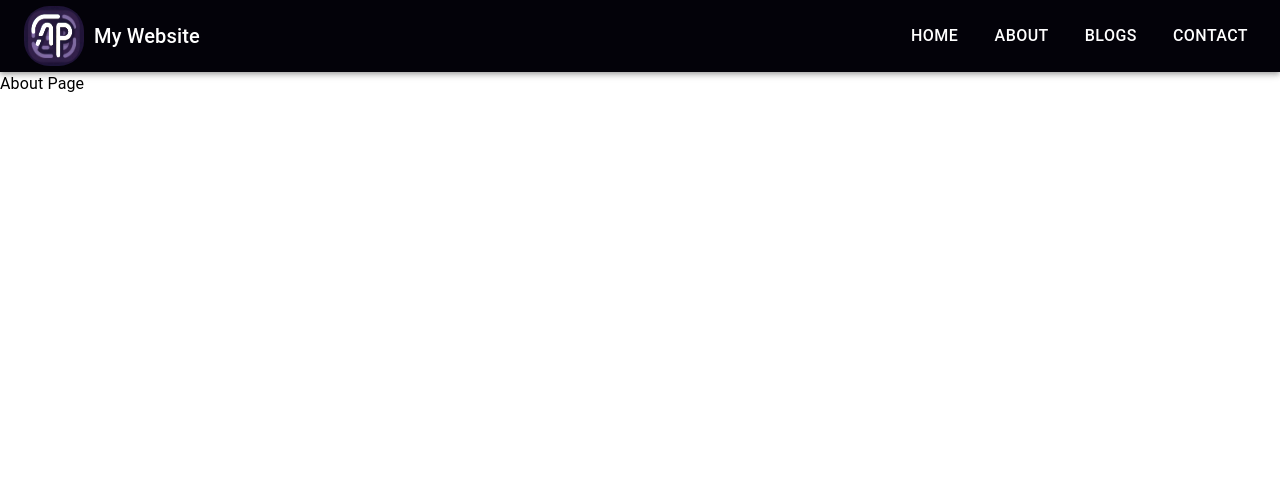
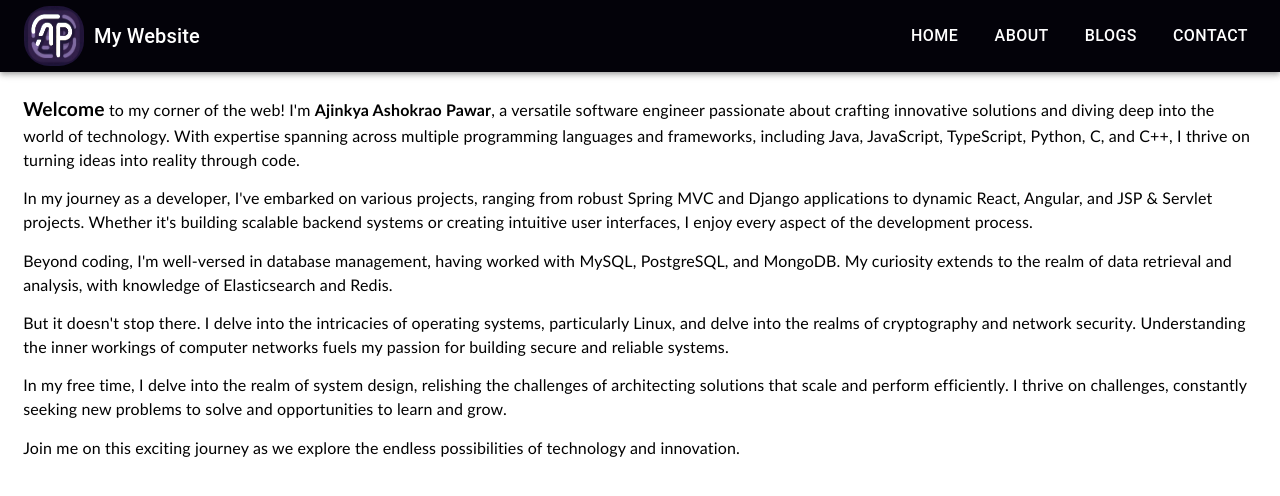
Before and after one commit to AjinkyaAPawar/AjinkyaPawarDevSite, a React (Create React App) app in the folder webapp-code/: page /about in a window 1280 px wide. Shown: the top 496 px of the page. Built offline with nearby package versions, Linux system fonts and the light colour scheme.

Commit message:
About section

```diff
--- /dev/null
+++ b/webapp-code/src/components/About/About.css
@@ -0,0 +1,10 @@
+/* About Section CSS */
+.about-section{
+    padding: 1.0rem !important;
+}
+
+.about-description{
+    font-family: 'Gill Sans', 'Gill Sans MT', Calibri, 'Trebuchet MS', sans-serif !important;
+    font-size: large;
+    padding: 0.45rem;
+}
--- a/webapp-code/src/components/About/About.tsx
+++ b/webapp-code/src/components/About/About.tsx
@@ -1,10 +1,52 @@
-import { Margin } from "@mui/icons-material";
-import { Typography } from "@mui/material";
+import { Box, Grid, Typography } from "@mui/material";
+import "./About.css";
 
 export default function About() {
   return (
     <>
-      <Typography>About Page</Typography>
+      <Grid>
+        {/* About Heading Section */}
+        <Grid className="about-section">
+          <Typography className="about-description">
+            <span style={{ fontWeight: "bold", fontSize: "1.2rem" }}>
+              Welcome
+            </span>
+            {` to my corner of the web! I'm `}
+            <span style={{ fontWeight: "bold" }}>Ajinkya Ashokrao Pawar</span>
+            {`, a versatile software engineer passionate about crafting innovative solutions and diving deep into the world of technology. With expertise spanning across multiple programming languages and frameworks, including Java, JavaScript, TypeScript, Python, C, and C++, I thrive on turning ideas into reality through code.`}
+          </Typography>
+          <Typography className="about-description">
+            In my journey as a developer, I've embarked on various projects,
+            ranging from robust Spring MVC and Django applications to dynamic
+            React, Angular, and JSP & Servlet projects. Whether it's building
+            scalable backend systems or creating intuitive user interfaces, I
+            enjoy every aspect of the development process.
+          </Typography>
+          <Typography className="about-description">
+            Beyond coding, I'm well-versed in database management, having worked
+            with MySQL, PostgreSQL, and MongoDB. My curiosity extends to the
+            realm of data retrieval and analysis, with knowledge of
+            Elasticsearch and Redis.
+          </Typography>
+          <Typography className="about-description">
+            But it doesn't stop there. I delve into the intricacies of operating
+            systems, particularly Linux, and delve into the realms of
+            cryptography and network security. Understanding the inner workings
+            of computer networks fuels my passion for building secure and
+            reliable systems.
+          </Typography>
+          <Typography className="about-description">
+            In my free time, I delve into the realm of system design, relishing
+            the challenges of architecting solutions that scale and perform
+            efficiently. I thrive on challenges, constantly seeking new problems
+            to solve and opportunities to learn and grow.
+          </Typography>
+          <Typography className="about-description">
+            Join me on this exciting journey as we explore the endless
+            possibilities of technology and innovation.
+          </Typography>
+        </Grid>
+      </Grid>
     </>
   );
 }
--- a/webapp-code/src/components/Home/Home.css
+++ b/webapp-code/src/components/Home/Home.css
@@ -75,3 +75,19 @@
   margin: 10px;
   border-radius: 100%;
 }
+
+.intro-tagline {
+  margin: 20px 0 !important;
+  font-size: 1.1rem !important;
+  color: #ff7f50; /* Orange color */
+}
+
+.intro-details-container {
+  margin-top: 40px !important;
+}
+
+.intro-details {
+  font-size: 1rem !important;
+  line-height: 1.5 !important;
+  margin-bottom: 20px !important;
+}
--- a/webapp-code/src/components/Home/Home.tsx
+++ b/webapp-code/src/components/Home/Home.tsx
@@ -103,9 +103,9 @@ export default function Home() {
           </Carousel>
         </Box>
         {/* Introduction */}
-        <Grid className="introduction-container" container xs={12}>
+        <Grid className="introduction-container">
           {/* Intro Section */}
-          <Grid className="intro-section" item xs={8}>
+          <Grid className="intro-section" item>
             <Typography variant="h1" className="intro-heading">
               Hi, I'm Ajinkya
             </Typography>
@@ -117,13 +117,6 @@ export default function Home() {
               like Operating Systems, Cryptography, and Network Security.
             </Typography>
           </Grid>
-          <Grid item xs={4}>
-            <img
-              src={softwareDevelopmentImage}
-              alt="software developer"
-              className="intro-section-image"
-            />
-          </Grid>
         </Grid>
       </Box>
     </>
```
Also changed, not shown: 1 other file (tests, documents, lock files or other folders).
